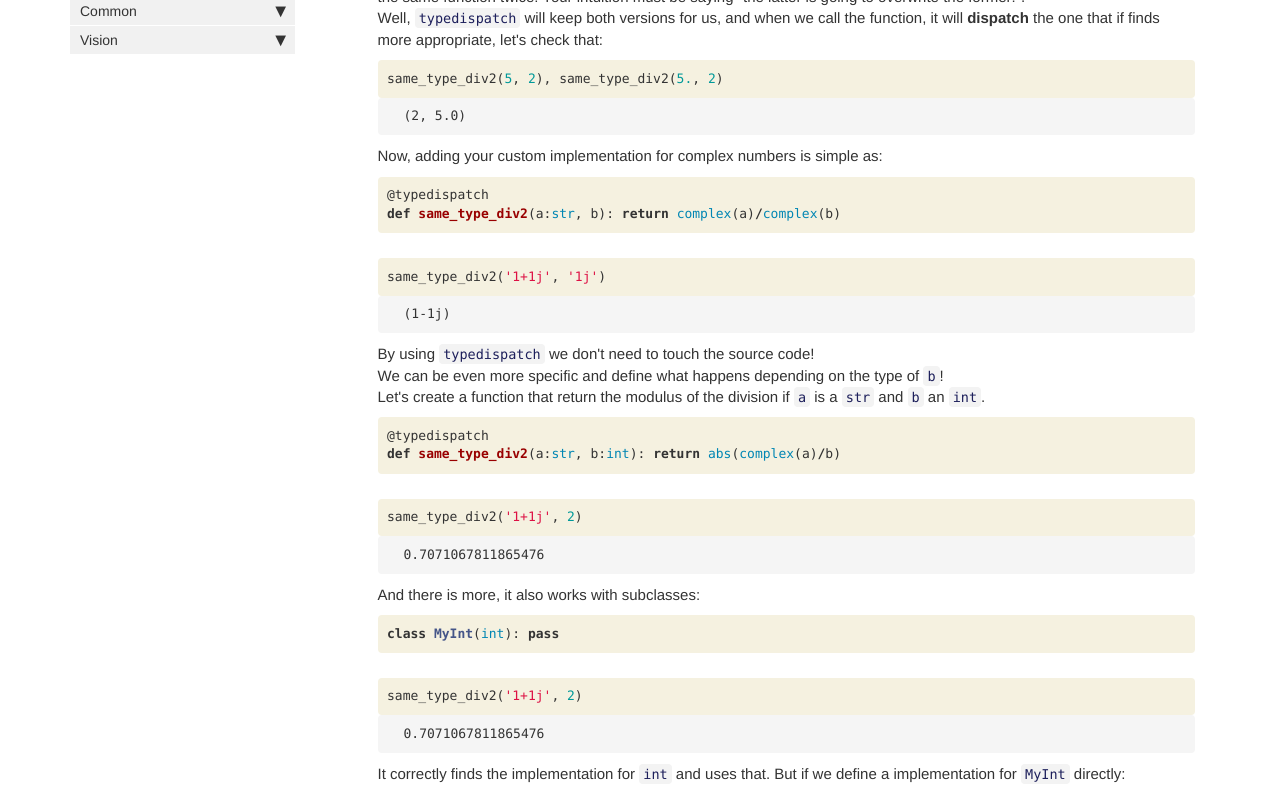
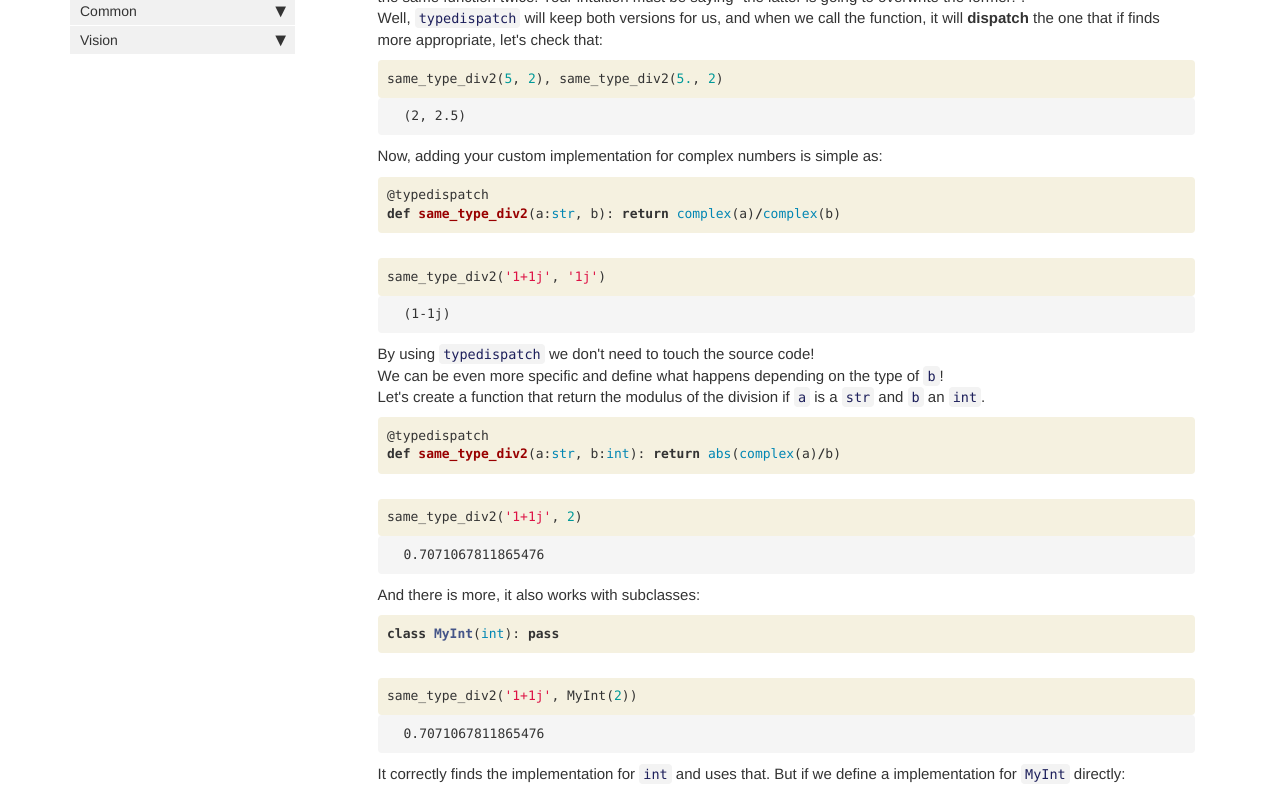
Before and after one commit to lgvaz/fastcook, a Jekyll site: the page built from docs/common.typedispatch.html, in a window 1280 px wide and 1400 px high, scrolled down 1097 px. Shown: the part 152-944 px from the top of the window. Built offline with Jekyll 4.4.1, drawn with Linux system fonts in a browser that asks for light colours; nearby versions of some CDN libraries; comment, search, counter and statistics services are not loaded.

Commit message:
build docs

```diff
--- a/docs/common.typedispatch.html
+++ b/docs/common.typedispatch.html
@@ -251,7 +251,7 @@ Well, <code>typedispatch</code> will keep both versions for us, and when we call
 
 
 <div class="output_text output_subarea output_execute_result">
-<pre>(2, 5.0)</pre>
+<pre>(2, 2.5)</pre>
 </div>
 
 </div>
@@ -411,7 +411,7 @@ Let's create a function that return the modulus of the division if <code>a</code
 
 <div class="inner_cell">
     <div class="input_area">
-<div class=" highlight hl-ipython3"><pre><span></span><span class="n">same_type_div2</span><span class="p">(</span><span class="s1">&#39;1+1j&#39;</span><span class="p">,</span> <span class="mi">2</span><span class="p">)</span>
+<div class=" highlight hl-ipython3"><pre><span></span><span class="n">same_type_div2</span><span class="p">(</span><span class="s1">&#39;1+1j&#39;</span><span class="p">,</span> <span class="n">MyInt</span><span class="p">(</span><span class="mi">2</span><span class="p">))</span>
 </pre></div>
 
     </div>
```
